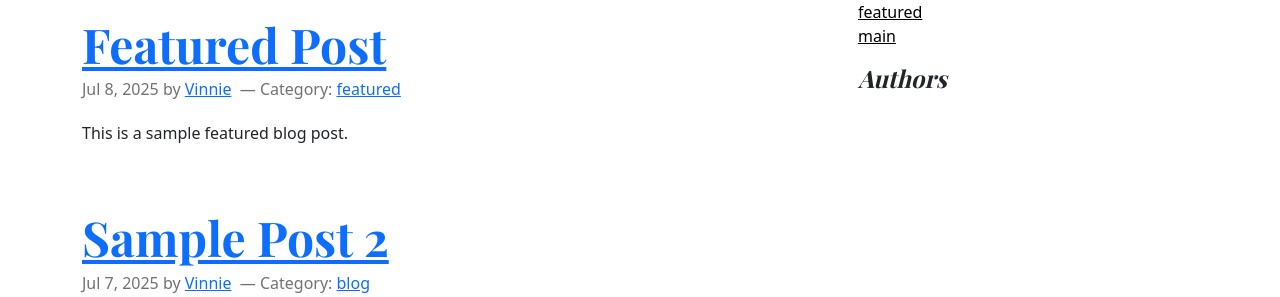
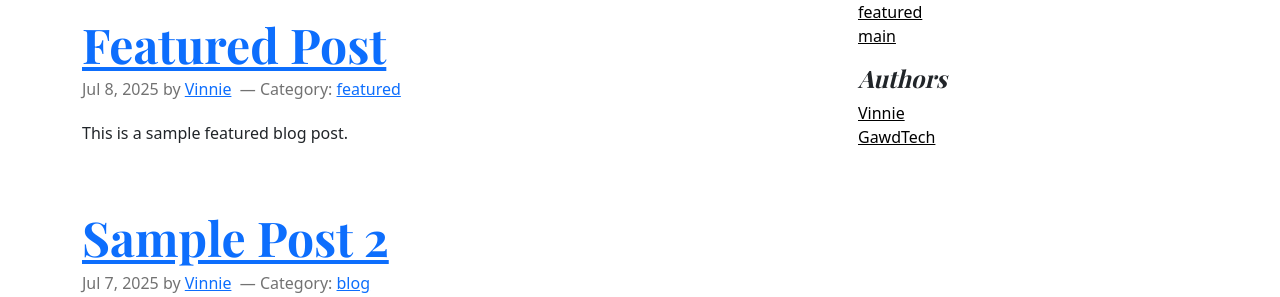
Before and after one commit to CoolV1994/Template-Bootstrap-5, a Jekyll site: the page built from posts.html, in a window 1280 px wide. Shown: the part 583-880 px from the top of the page. Built offline with Jekyll 4.4.1, drawn with Linux system fonts in a browser that asks for light colours.

Commit message:
Update sidebar_authors.html

```diff
--- a/_includes/sidebar_authors.html
+++ b/_includes/sidebar_authors.html
@@ -2,7 +2,7 @@
 					<h4 class="fst-italic">Authors</h4>
 					<ul class="list-unstyled">
 {% for author in site.data.authors %}
-						<li><a class="d-flex flex-column flex-lg-row gap-3 align-items-start align-items-lg-center link-body-emphasis" href="{{ site.baseurl }}/authors/{{ author[0] }}.html">{{ author.name }}</a></li>
+						<li><a class="d-flex flex-column flex-lg-row gap-3 align-items-start align-items-lg-center link-body-emphasis" href="{{ site.baseurl }}/authors/{{ author[0] }}.html">{{ author[1].name }}</a></li>
 {% endfor %}
 					</ul>
 				</div>
```
